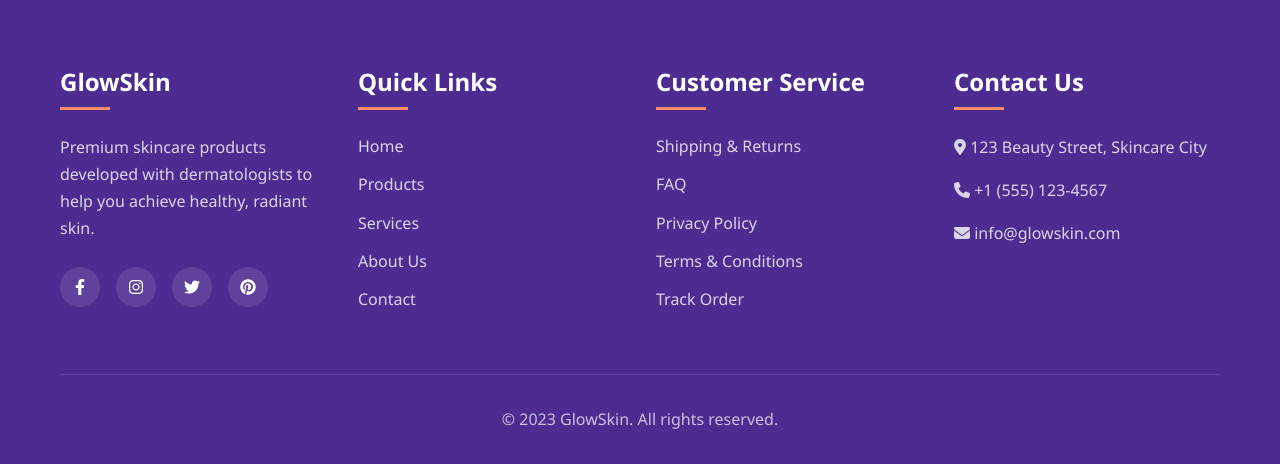
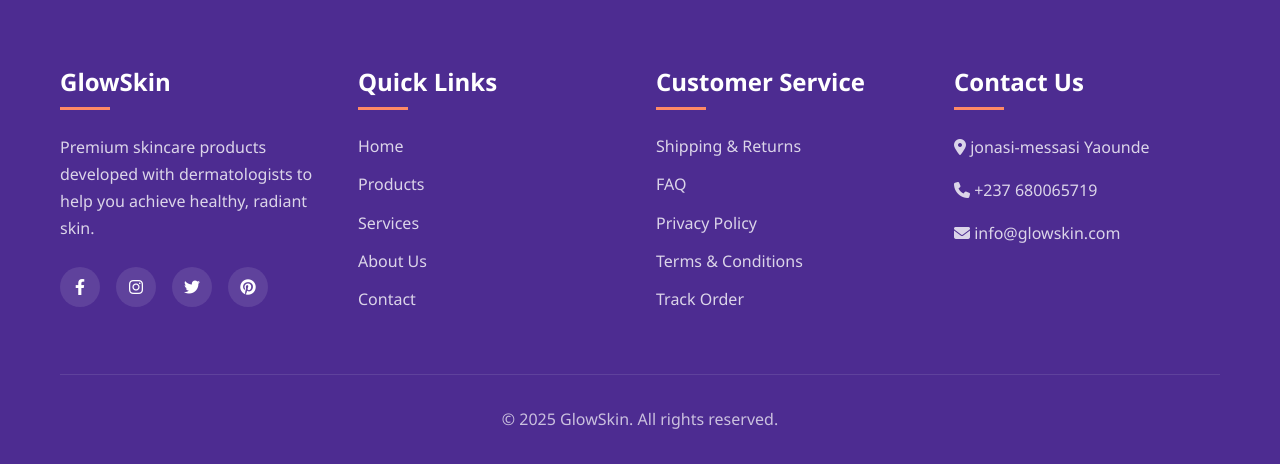
Before and after one commit to lindsy12/summer-project, a PHP site: page /index.php in a window 1280 px wide. Shown: the part 3194-3658 px from the top of the page. Run offline with PHP 8.4, Linux system fonts and the light colour scheme.

Commit message:
updated location and address

```diff
--- a/includes/footer.php
+++ b/includes/footer.php
@@ -653,14 +653,14 @@
 
                 <div class="footer-column">
                     <h3>Contact Us</h3>
-                    <p><i class="fas fa-map-marker-alt"></i> 123 Beauty Street, Skincare City</p>
-                    <p><i class="fas fa-phone"></i> +1 (555) 123-4567</p>
+                    <p><i class="fas fa-map-marker-alt"></i> jonasi-messasi Yaounde</p>
+                    <p><i class="fas fa-phone"></i> +237 680065719</p>
                     <p><i class="fas fa-envelope"></i> info@glowskin.com</p>
                 </div>
             </div>
 
             <div class="footer-bottom">
-                <p>&copy; 2023 GlowSkin. All rights reserved.</p>
+                <p>&copy; 2025 GlowSkin. All rights reserved.</p>
             </div>
         </div>
     </footer>
```
